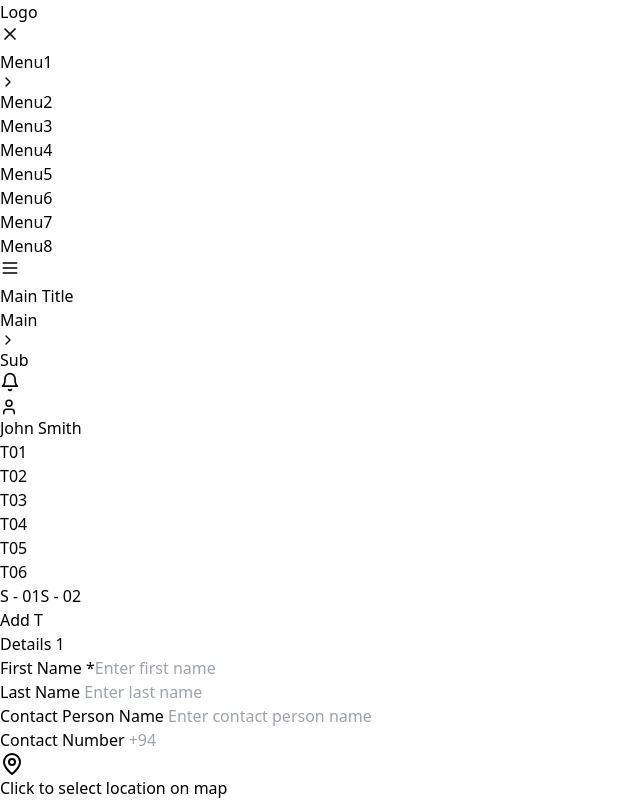
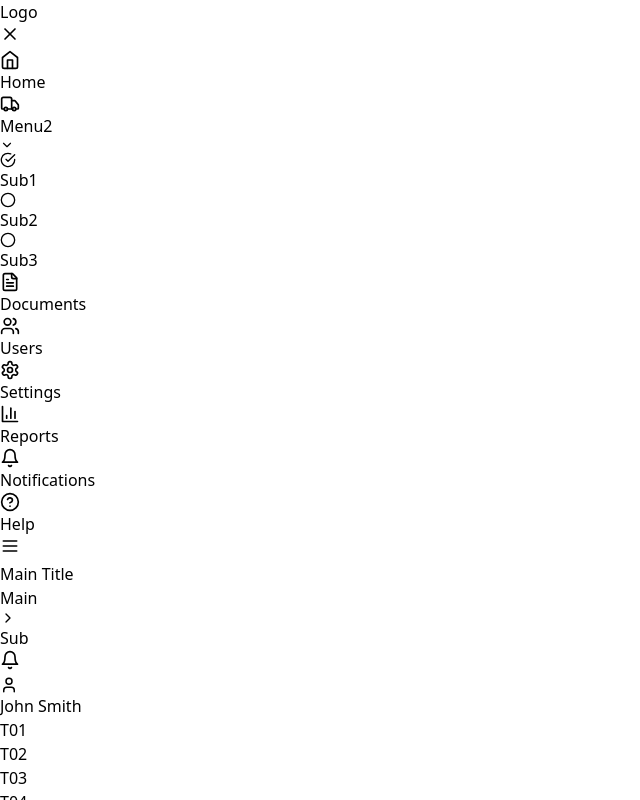
Before and after one commit to Digeee/organia-ui-task-Digevan, a React (Vite) app: page / in a window 1280 px wide. Shown: the top 800 px of the page, without its empty margins (0-640 px from the left). Built offline with nearby package versions, Linux system fonts and the light colour scheme.

Commit message:
sidebar fixed as in the refrence

```diff
--- a/src/components/Sidebar.jsx
+++ b/src/components/Sidebar.jsx
@@ -1,19 +1,35 @@
 import React, { useState } from 'react'
-import { ChevronDown, ChevronRight, CheckCircle, Circle, Menu, X } from 'lucide-react'
+import {
+  ChevronDown,
+  ChevronRight,
+  CheckCircle,
+  Circle,
+  Menu,
+  X,
+  Home,
+  Truck,
+  FileText,
+  Users,
+  Settings,
+  BarChart3,
+  Bell,
+  HelpCircle,
+  Archive
+} from 'lucide-react'
 
 const Sidebar = ({ isOpen, setIsOpen }) => {
   const [expandedMenu, setExpandedMenu] = useState('menu2')
   const [activeSubItem, setActiveSubItem] = useState('sub2')
 
   const menuItems = [
-    { id: 'menu1', label: 'Menu1', hasSubItems: true },
-    { id: 'menu2', label: 'Menu2', hasSubItems: false },
-    { id: 'menu3', label: 'Menu3', hasSubItems: false },
-    { id: 'menu4', label: 'Menu4', hasSubItems: false },
-    { id: 'menu5', label: 'Menu5', hasSubItems: false },
-    { id: 'menu6', label: 'Menu6', hasSubItems: false },
-    { id: 'menu7', label: 'Menu7', hasSubItems: false },
-    { id: 'menu8', label: 'Menu8', hasSubItems: false },
+    { id: 'home', label: 'Home', icon: Home, hasSubItems: false },
+    { id: 'menu2', label: 'Menu2', icon: Truck, hasSubItems: true },
+    { id: 'documents', label: 'Documents', icon: FileText, hasSubItems: false },
+    { id: 'users', label: 'Users', icon: Users, hasSubItems: false },
+    { id: 'settings', label: 'Settings', icon: Settings, hasSubItems: false },
+    { id: 'reports', label: 'Reports', icon: BarChart3, hasSubItems: false },
+    { id: 'notifications', label: 'Notifications', icon: Bell, hasSubItems: false },
+    { id: 'help', label: 'Help', icon: HelpCircle, hasSubItems: false },
   ]
 
   const subItems = [
@@ -55,16 +71,17 @@ const Sidebar = ({ isOpen, setIsOpen }) => {
             {menuItems.map((item) => (
               <div key={item.id}>
                 <div
-                  className={`flex items-center justify-between px-4 py-3 text-gray-700 hover:bg-gray-100 cursor-pointer transition-colors rounded-lg ${
+                  className={`flex flex-col items-center justify-center px-4 py-3 text-gray-700 hover:bg-gray-100 cursor-pointer transition-colors rounded-lg ${
                     expandedMenu === item.id ? 'bg-blue-50 text-blue-700' : ''
                   }`}
                   onClick={() => item.hasSubItems && toggleMenu(item.id)}
                 >
-                  <span className="font-medium">{item.label}</span>
+                  <item.icon size={20} className="mb-1" />
+                  <span className="font-medium text-sm">{item.label}</span>
                   {item.hasSubItems && (
                     expandedMenu === item.id ?
-                      <ChevronDown size={16} /> :
-                      <ChevronRight size={16} />
+                      <ChevronDown size={14} className="mt-1" /> :
+                      <ChevronRight size={14} className="mt-1" />
                   )}
                 </div>
 
```
